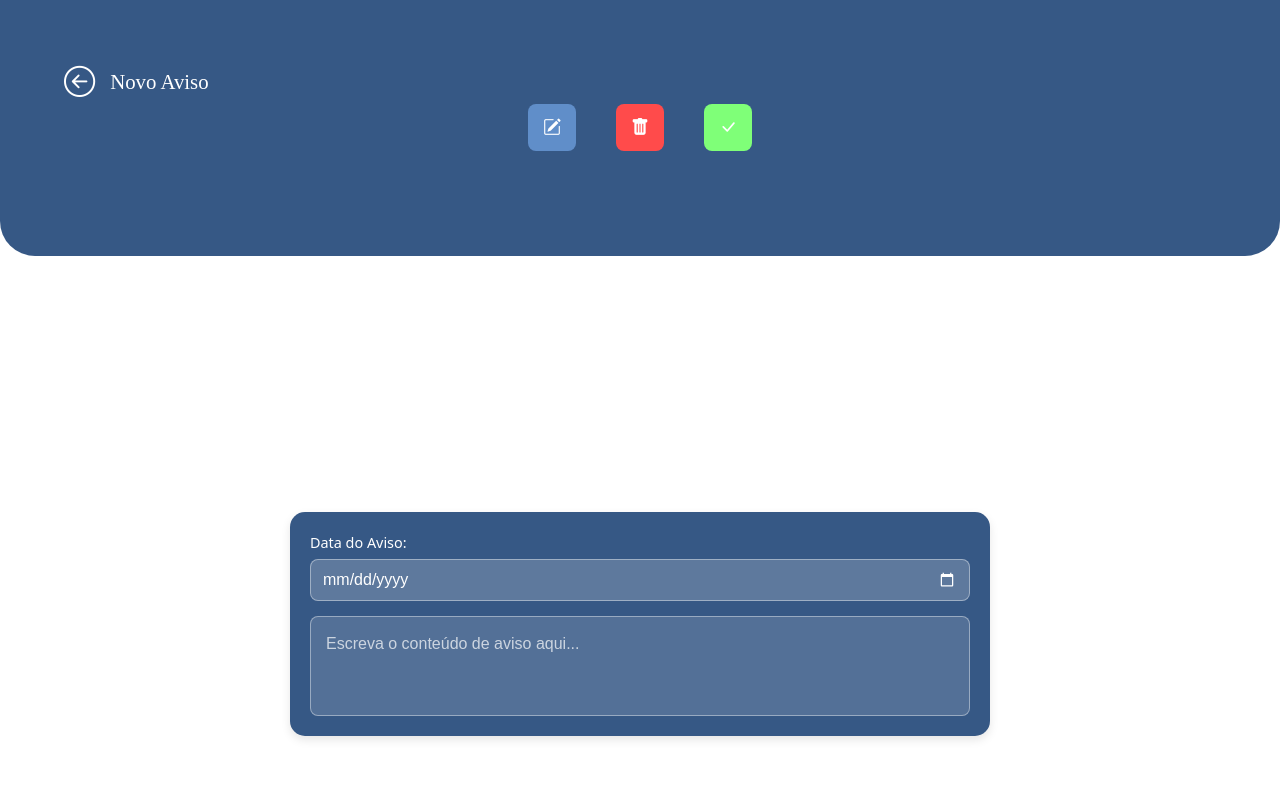
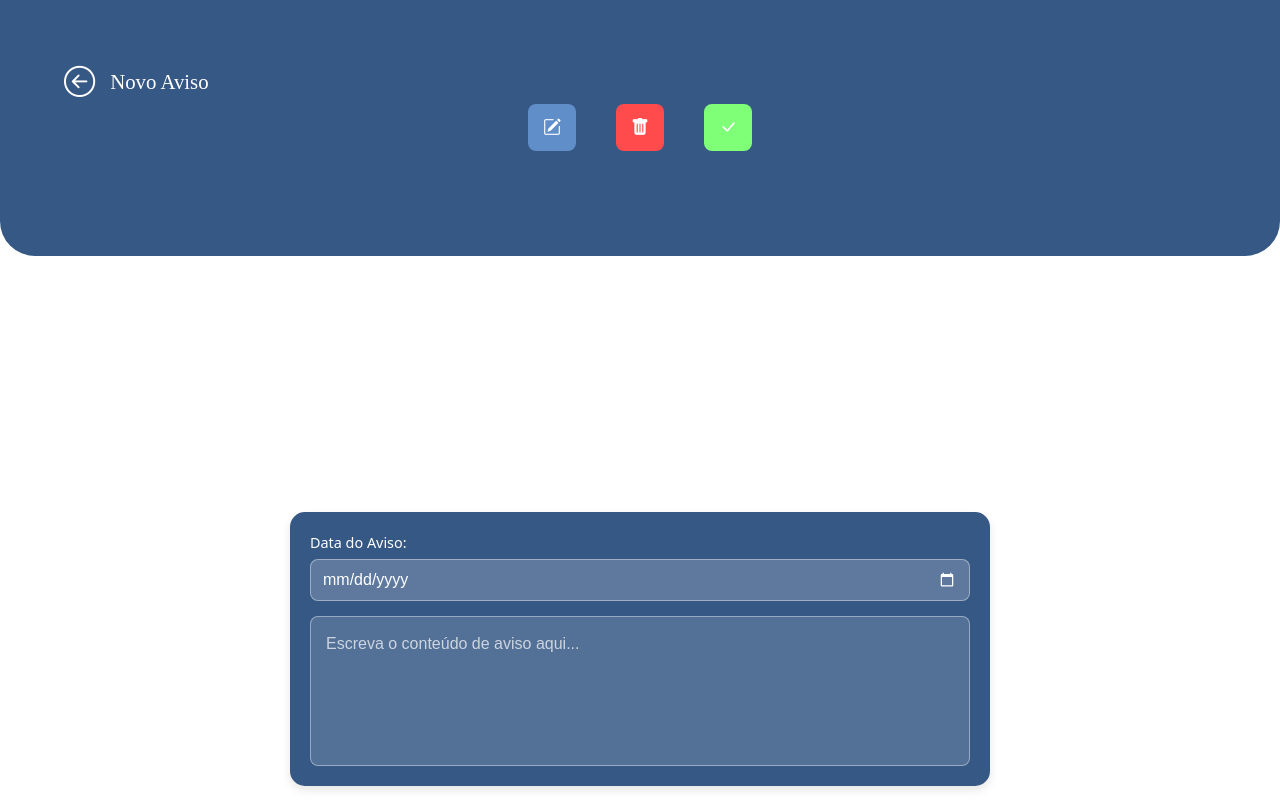
Before and after one commit to gigioo-00/projeto-integrador-3ds-AgendaVirtual, a website: page public/pedagogia/novo-aviso.html in a window 1280 px wide. Drawn offline with nearby package versions, Linux system fonts and the light colour scheme; sample sign-in values are in the browser's storage; a web font is replaced by a local one.

Commit message:
ajustando o style das páginas

```diff
--- a/public/pedagogia/novo-aviso.css
+++ b/public/pedagogia/novo-aviso.css
@@ -159,6 +159,19 @@ body {
   outline: none;
 }
 
+.input-data {
+width: 100%;
+}
+
+.textarea-conteudo {
+width: 100%;
+min-height: 150px;
+display: block;
+white-space: pre-wrap;
+word-break: break-word;
+resize: vertical;
+}
+
 .input-data:disabled,
 .textarea-conteudo:disabled {
   opacity: 0.8;
--- a/public/pedagogia/script.js
+++ b/public/pedagogia/script.js
@@ -44,7 +44,7 @@ function desenharCards(avisos) {
     container.innerHTML = '';
 
     if (avisos.length === 0) {
-        container.innerHTML = '<p style="text-align:center;">Nenhum aviso publicado ainda.</p>';
+        container.innerHTML = '<p style="text-align:center; color: #6a92ca;">Nenhum aviso publicado ainda.</p>';
         return;
     }
 
--- a/public/pedagogia/style.css
+++ b/public/pedagogia/style.css
@@ -16,6 +16,11 @@ body {
     display: flex;
     flex-direction: column;
     align-items: center;
+}
+
+.add{
+    color: #6a92ca;
+
 }
 
 .header-topo {
@@ -42,7 +47,6 @@ body {
     margin-bottom: 0%;
 }
 
-
 .conteudo-avisos {
     width: 100%;
     padding: 20px 25px;
@@ -50,7 +54,6 @@ body {
     flex-direction: column;
     align-items: center;
 }
-
 
 .titulo-secao {
     text-align: center;
@@ -133,3 +136,18 @@ input[type="button"] {
     cursor: pointer;
     font-size: 100%;
 }
+
+
+.card-aviso p,
+.conteudo-aviso,
+.textarea-conteudo {
+    overflow-wrap: anywhere;
+    word-break: break-all;
+    max-width: 100%;
+    box-sizing: border-box;
+}
+
+.card-aviso {
+    max-width: 100%;
+    overflow: hidden;
+}
```
Also changed, not shown: public/pedagogia/pedagogia.html (+1 -2 lines).
